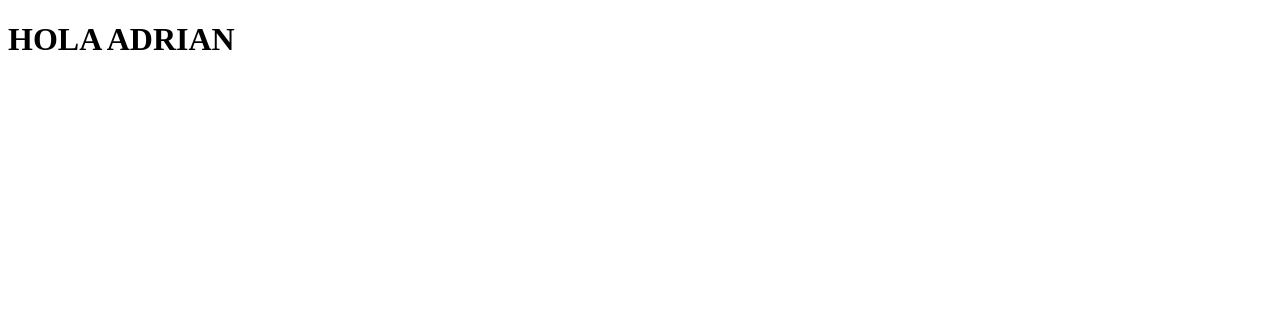
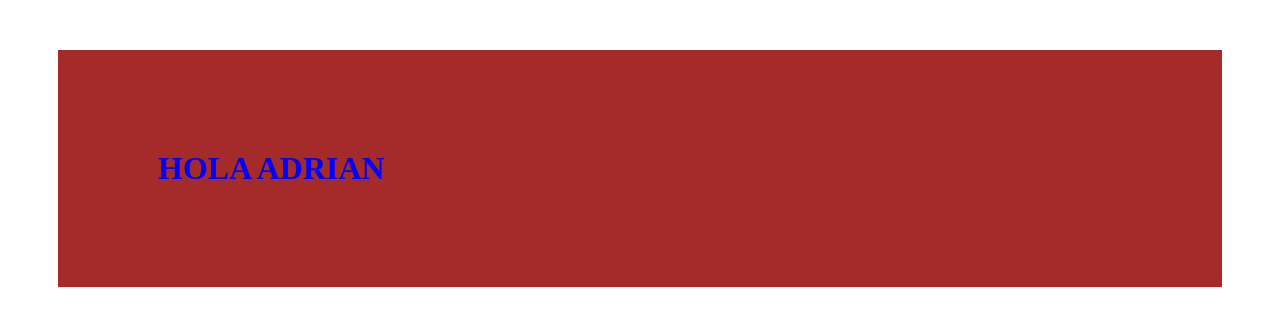
Before and after one commit to scarlosenrique/JAVASCRIPT_JH, a plain HTML site: page index.html in a window 1280 px wide. Drawn offline with Linux system fonts and the light colour scheme.

Commit message:
etiquetas de css

```diff
--- a/index.html
+++ b/index.html
@@ -3,11 +3,10 @@
 <head>
     <meta charset="UTF-8">
     <meta name="viewport" content="width=device-width, initial-scale=1.0">
+    <link rel="stylesheet" href="style.css"</title>
+</head>
 
-    <title>Document</title>
-</head>
 <body>
-
     <h1>HOLA ADRIAN</h1>
     <script src="app.js"> </script>
 
--- a/style.css
+++ b/style.css
@@ -1,3 +1,6 @@
 h1 {
-    color:red
+    color:blue;
+    background-color: brown;
+    margin: 50px;
+    padding: 100px;
 }
```
